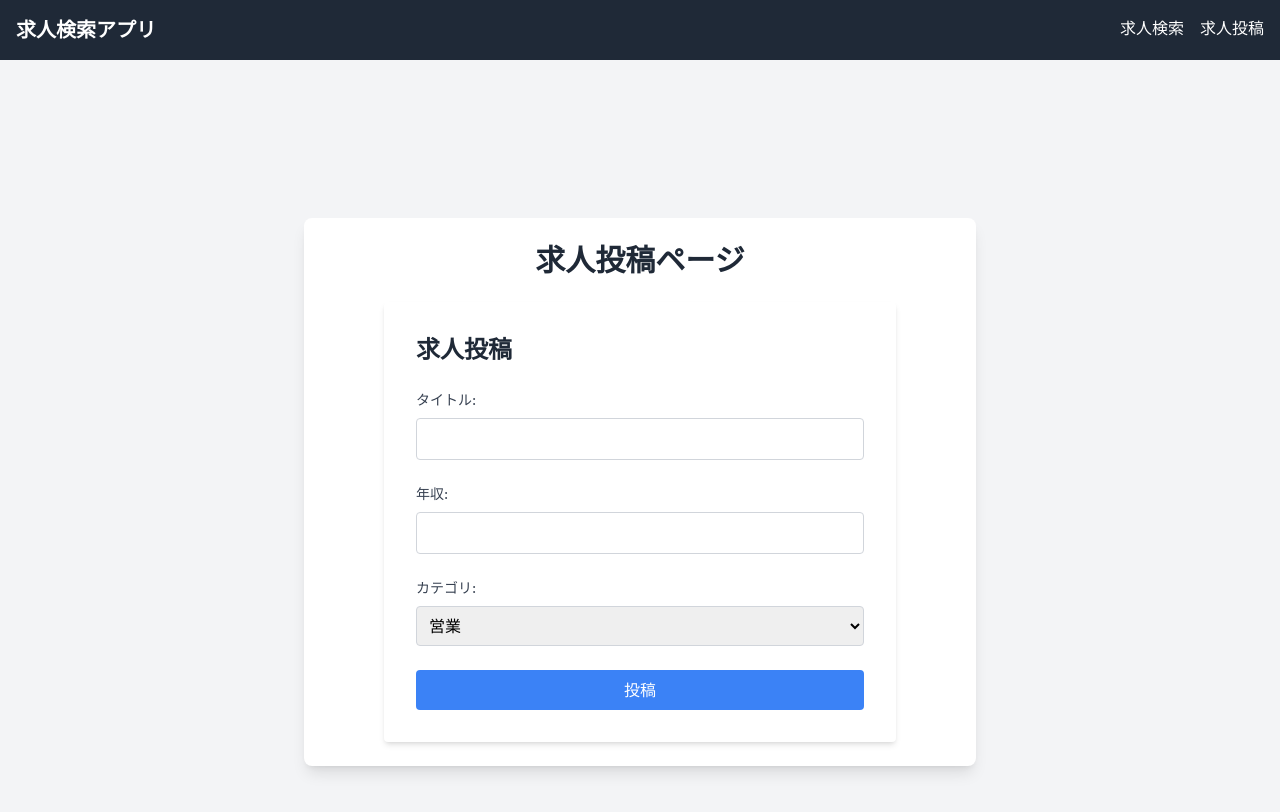
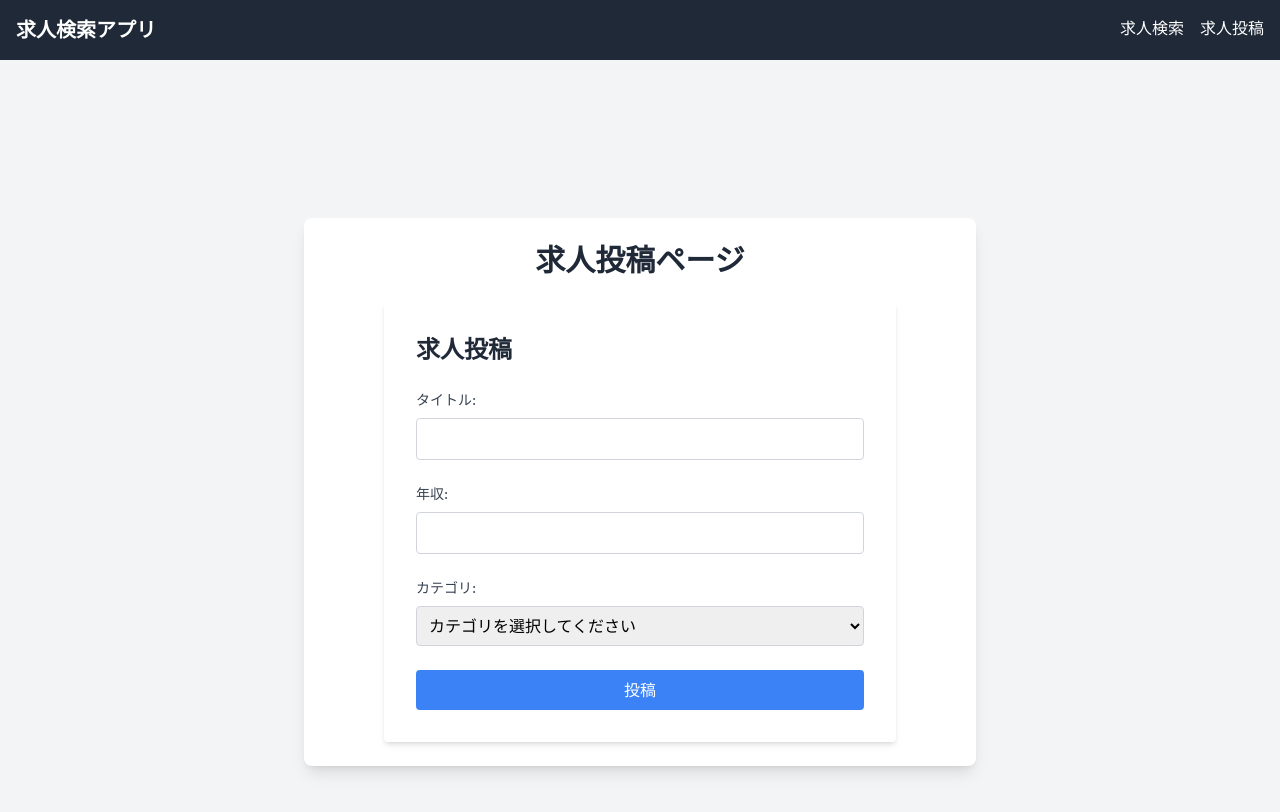
Before and after one commit to Shuk1031/job-search-app, a React (Create React App) app: page /post in a window 1280 px wide. Shown: the top 812 px of the page. Built offline with nearby package versions, Linux system fonts and the light colour scheme; no server answers.

Commit message:
Initial commit

```diff
--- a/src/components/JobPostForm.tsx
+++ b/src/components/JobPostForm.tsx
@@ -11,6 +11,7 @@ const JobPostForm: React.FC = () => {
 
   const handleSubmit = async (e: React.FormEvent) => {
     e.preventDefault();
+    console.log('Submitting job with data:', { title, salary, category });
     await postJob({ title, salary: Number(salary), category });
     navigate('/');
   };
@@ -44,9 +45,13 @@ const JobPostForm: React.FC = () => {
         <label className="block text-sm font-medium text-gray-700">カテゴリ:</label>
         <select
           value={category}
-          onChange={(e) => setCategory(e.target.value)}
+          onChange={(e) => {
+            console.log('Category selected:', e.target.value);
+            setCategory(e.target.value);
+          }}
           className="w-full p-2 border border-gray-300 rounded focus:outline-none focus:ring-2 focus:ring-blue-500"
         >
+          <option value="">カテゴリを選択してください</option>
           <option value="sales">営業</option>
           <option value="engineer">エンジニア</option>
         </select>
```
